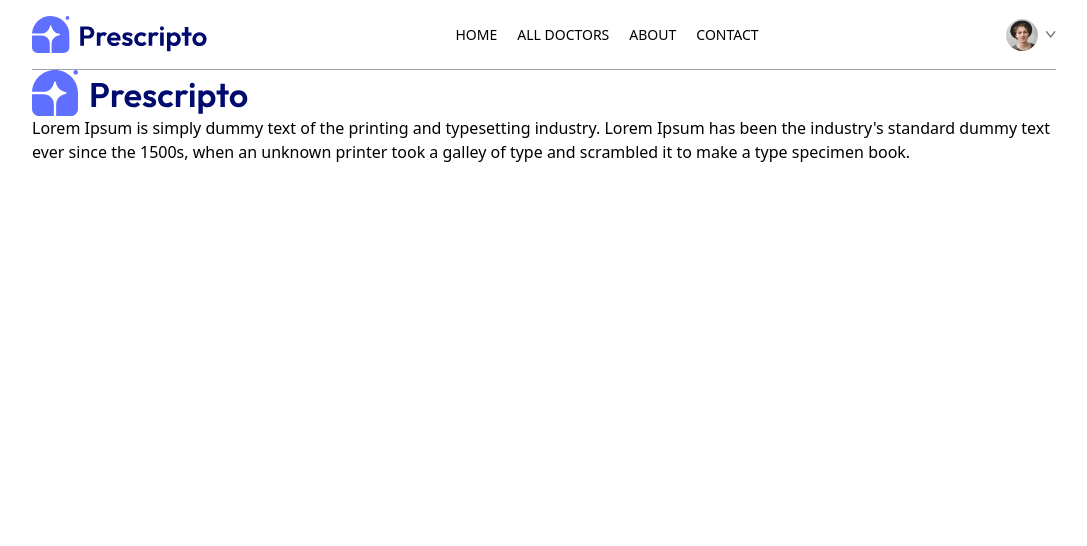
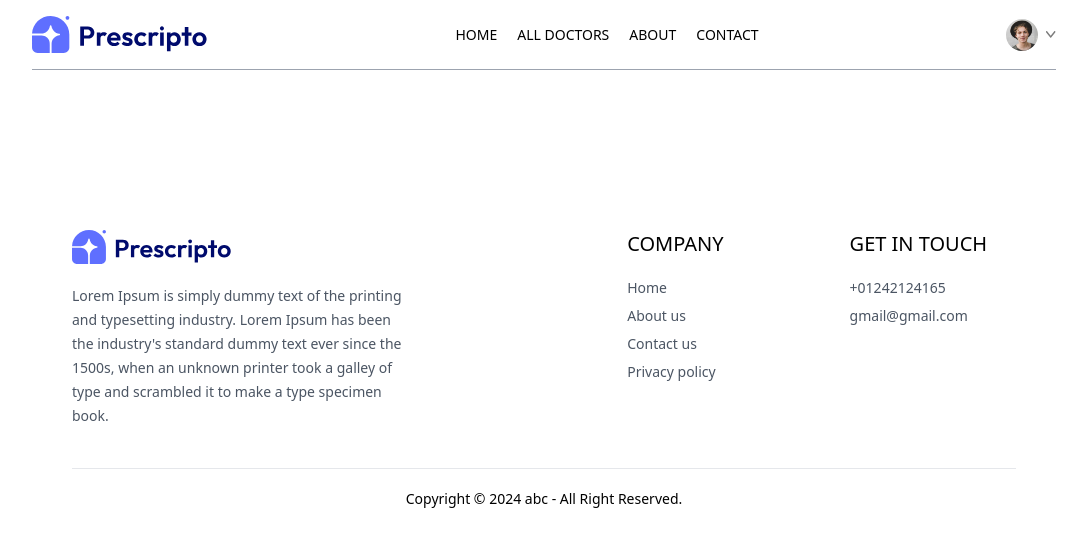
Before and after one commit to developernahian/doctor-appoinment-React, a React (Vite) app: page /appointment/1 in a window 1280 px wide. Shown: the top 546 px of the page, without its empty margins (96-1183 px from the left). Built offline with nearby package versions, Linux system fonts and the light colour scheme.

Commit message:
footer component added

```diff
--- a/src/components/Footer.jsx
+++ b/src/components/Footer.jsx
@@ -3,24 +3,39 @@
 
 const Footer = () => {
   return (
-    <div>
-      <div>
+    <div className="md:mx-10">
+      <div className="flex flex-col sm:grid grid-cols-[3fr_1fr_1fr] gap-14 my-10 mt-40 text-sm">
         {/* ========== Left Section ========== */}
         <div>
-            <img src={assets.logo} alt="logo" />
-            <p>
+            <img className="mb-5 w-40" src={assets.logo} alt="logo" />
+            <p className="w-full md:w-2/3 text-gray-600 leading-6">
             Lorem Ipsum is simply dummy text of the printing and typesetting industry. Lorem Ipsum has been the industry's standard dummy text ever since the 1500s, when an unknown printer took a galley of type and scrambled it to make a type specimen book.
             </p>
         </div>
         {/* ========== Center Section ========== */}
         <div>
-
+            <p className="text-xl font-medium mb-5">COMPANY</p>
+            <ul className="flex flex-col gap-2 text-gray-600">
+                <li>Home</li>
+                <li>About us</li>
+                <li>Contact us</li>
+                <li>Privacy policy</li>
+            </ul>
         </div>
         {/* ========== Right Section ========== */}
         <div>
-
+            <p className="text-xl font-medium mb-5">GET IN TOUCH</p>
+            <ul className="flex flex-col gap-2 text-gray-600">
+                <li>+01242124165</li>
+                <li>gmail@gmail.com</li>
+            </ul>
         </div>
       </div>
+
+        {/* Coppyright Text */}
+        <hr />
+        <p className="py-5 text-sm text-center">Copyright © 2024 abc - All Right Reserved.</p>
+
     </div>
   )
 }
```
